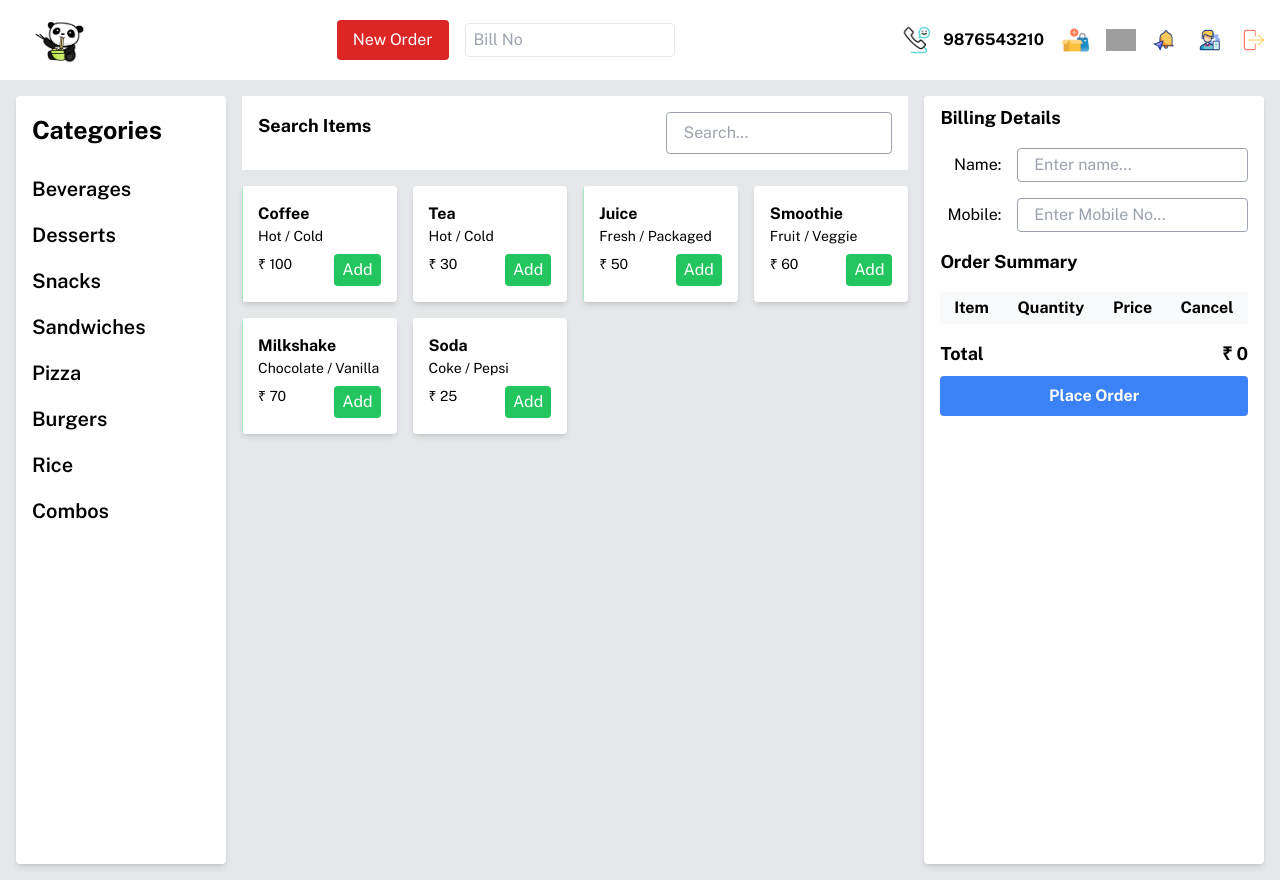
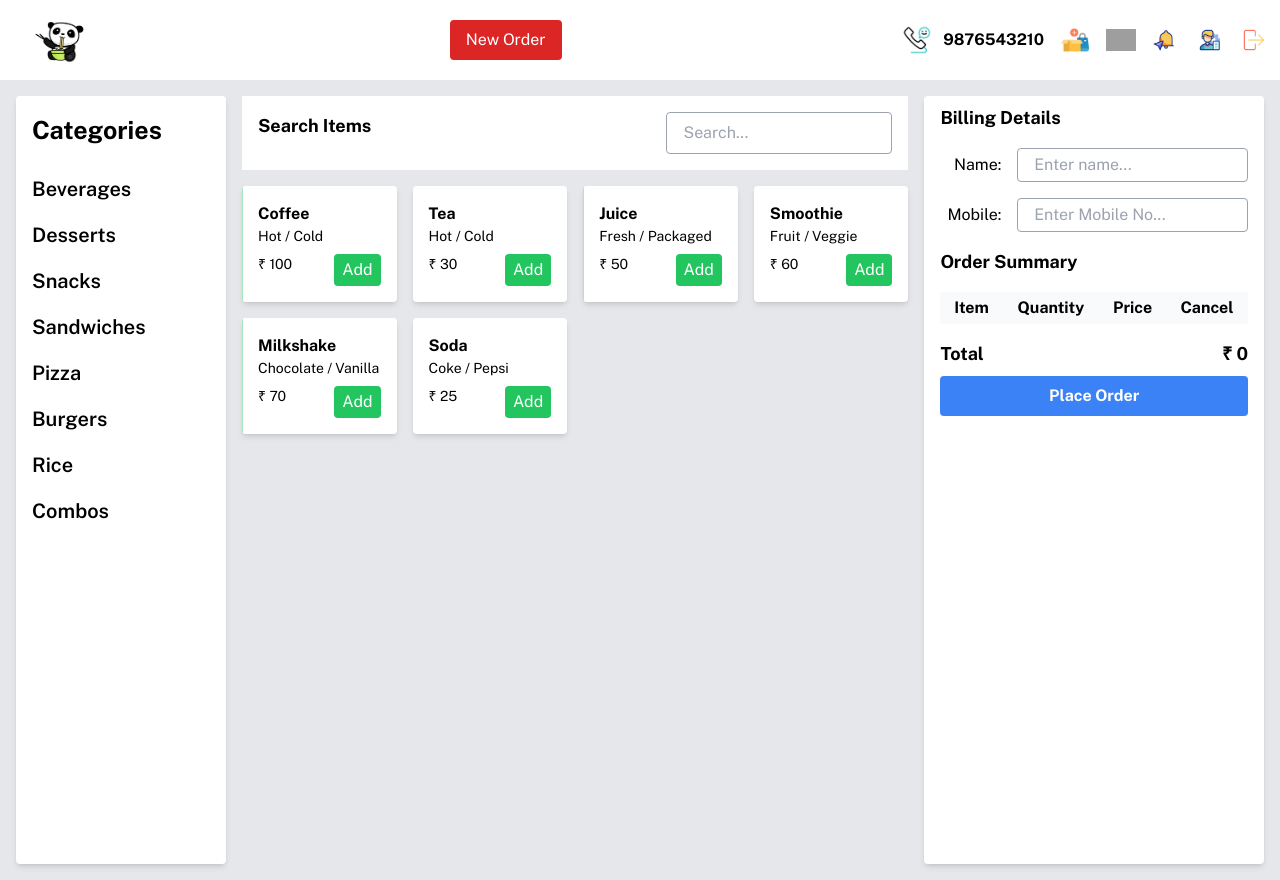
Before and after one commit to Deepak7009/CloudBilling, a React (Create React App) app: page / in a window 1280 px wide. Built offline with nearby package versions, Linux system fonts and the light colour scheme; grey boxes are pictures that could not be loaded.

Commit message:
Navbar changes

```diff
--- a/src/components/Navbar.jsx
+++ b/src/components/Navbar.jsx
@@ -38,14 +38,11 @@ const Navbar = () => {
 
             {/* Center Section */}
             <div className="flex items-center space-x-4">
-               <button className="bg-red-600 text-white px-4 py-2 rounded hover:bg-red-700 transition duration-300">
-                  New Order
-               </button>
-               <input
-                  type="text"
-                  placeholder="Bill No"
-                  className="border px-2 py-1 rounded focus:border-red-600 transition duration-300"
-               />
+               <Link to='/'>
+                  <button className="bg-red-600 text-white px-4 py-2 rounded hover:bg-red-700 transition duration-300">
+                     New Order
+                  </button>
+               </Link>
             </div>
 
             {/* Right Section */}
```
